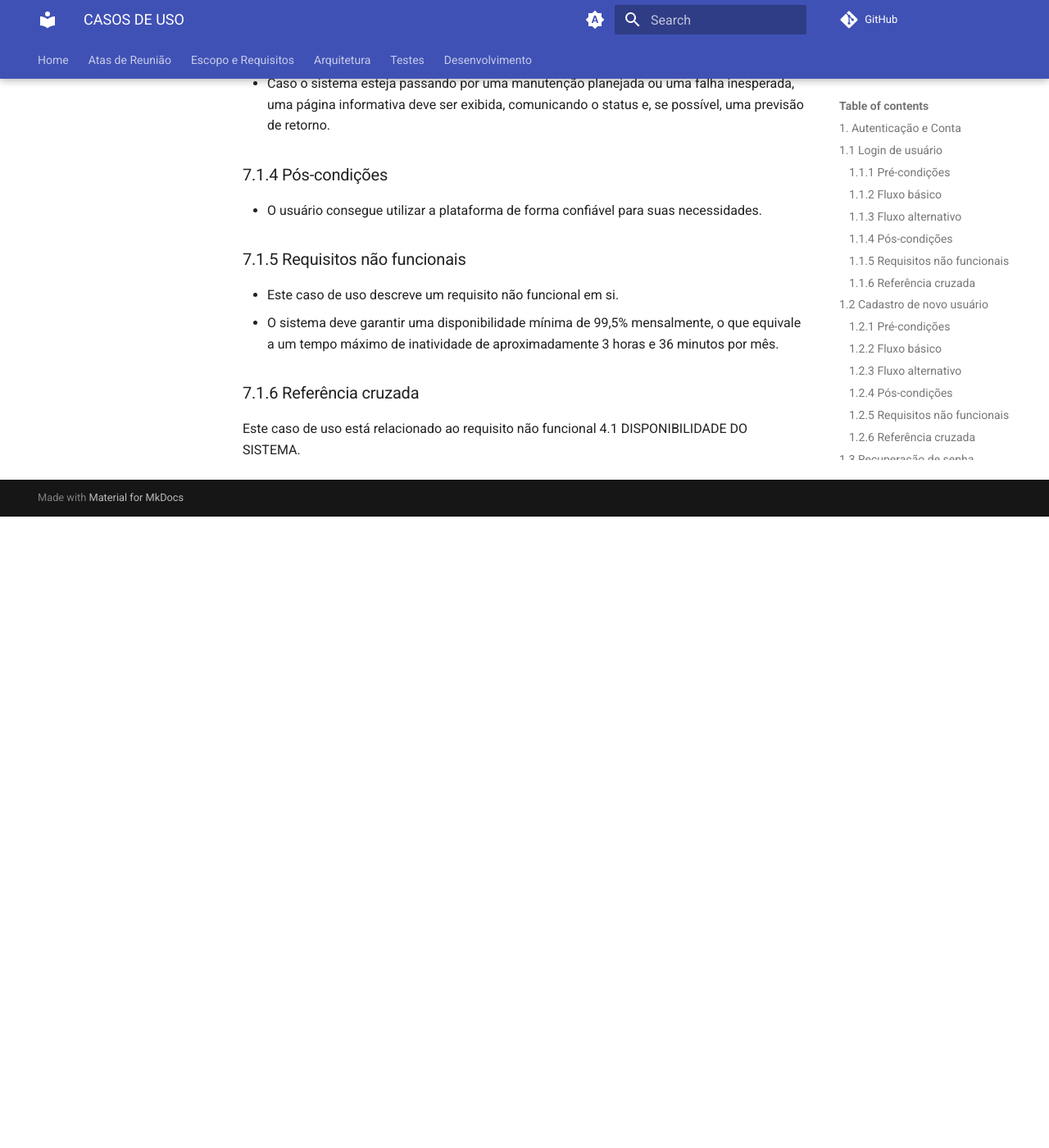
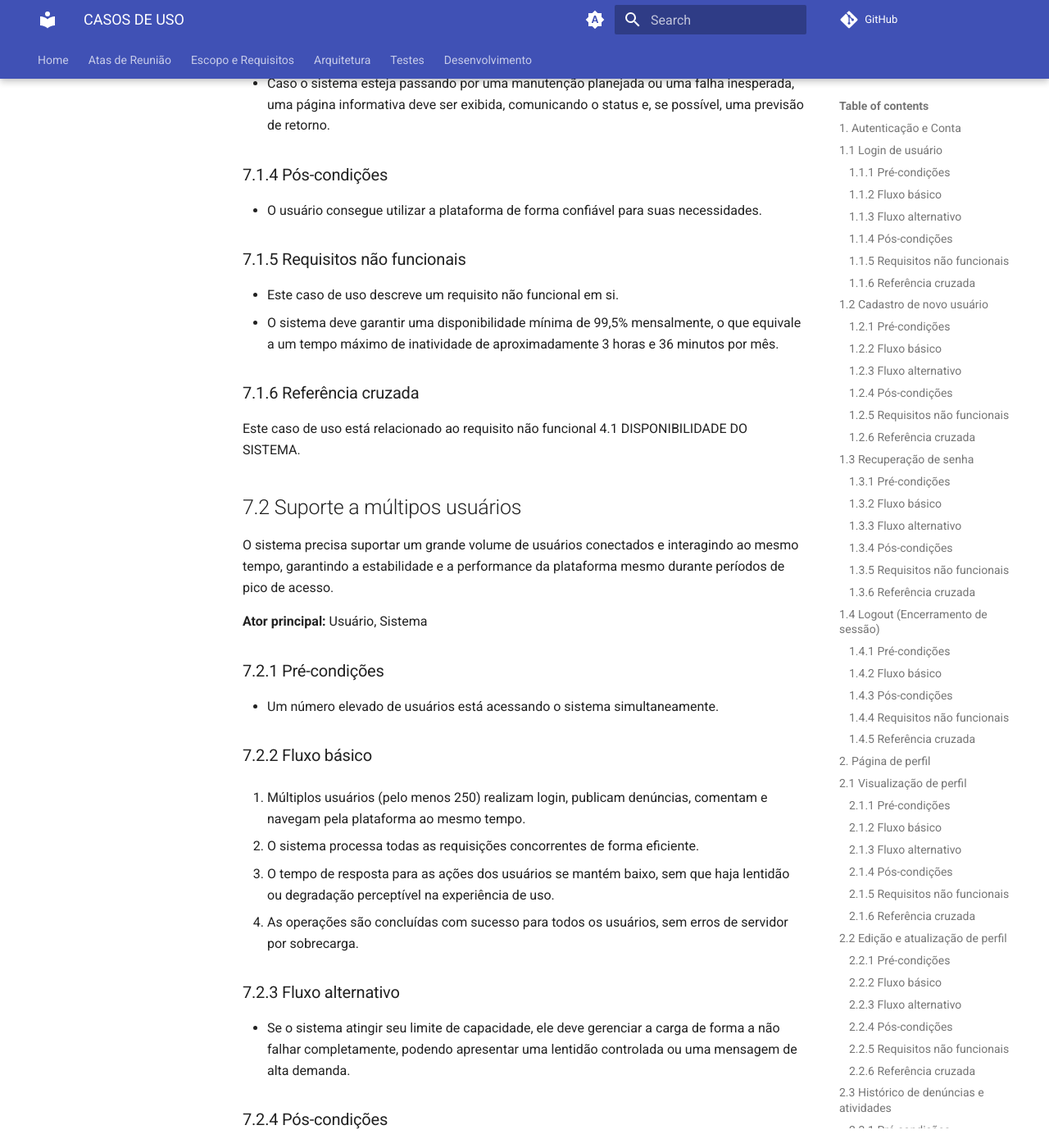
Before and after one commit to fga-eps-mds/2025.2-Valhalla-Docs, an MkDocs documentation site: the page built from docs/escopo-requisitos/Casos_de_uso.md, in a window 1280 px wide and 1400 px high, scrolled down 31555 px. Shown: the whole window at 82% size. Built offline with MkDocs 1.6.1 and Material for MkDocs 9.7.7, drawn with Linux system fonts in a browser that asks for light colours; comment, search, counter and statistics services are not loaded; before the commit the page ends 32185 px from its top, so only the background shows below that; some of the changed text lies outside the part shown.

Commit message:
doc - adiciona 26º caso de uso

```diff
--- a/docs/escopo-requisitos/Casos_de_uso.md
+++ b/docs/escopo-requisitos/Casos_de_uso.md
@@ -836,3 +836,31 @@
 
 ### 7.1.6 Referência cruzada
 Este caso de uso está relacionado ao requisito não funcional 4.1 DISPONIBILIDADE DO SISTEMA.
+
+## 7.2 Suporte a múltipos usuários
+O sistema precisa suportar um grande volume de usuários conectados e interagindo ao mesmo tempo, garantindo a estabilidade e a performance da plataforma mesmo durante períodos de pico de acesso.
+
+**Ator principal:** Usuário, Sistema
+
+### 7.2.1 Pré-condições
+- Um número elevado de usuários está acessando o sistema simultaneamente.
+
+### 7.2.2 Fluxo básico
+1. Múltiplos usuários (pelo menos 250) realizam login, publicam denúncias, comentam e navegam pela plataforma ao mesmo tempo.
+
+2. O sistema processa todas as requisições concorrentes de forma eficiente.
+3. O tempo de resposta para as ações dos usuários se mantém baixo, sem que haja lentidão ou degradação perceptível na experiência de uso.
+4. As operações são concluídas com sucesso para todos os usuários, sem erros de servidor por sobrecarga.
+
+### 7.2.3 Fluxo alternativo
+- Se o sistema atingir seu limite de capacidade, ele deve gerenciar a carga de forma a não falhar completamente, podendo apresentar uma lentidão controlada ou uma mensagem de alta demanda.
+
+### 7.2.4 Pós-condições
+- A plataforma se mantém estável e responsiva, proporcionando uma experiência de uso fluida para todos os usuários, mesmo sob alta demanda.
+
+### 7.2.5 Requisitos não funcionais
+- Este caso de uso descreve um requisito não funcional.
+- A arquitetura do sistema deve ser robusta o suficiente para suportar no mínimo 250 usuários simultâneos.
+
+### 7.2.6 Referência cruzada
+Este caso de uso está relacionado ao requisito não funcional 4.1 SUPORTE A MÚLTIPLOS USUÁRIOS.
```
